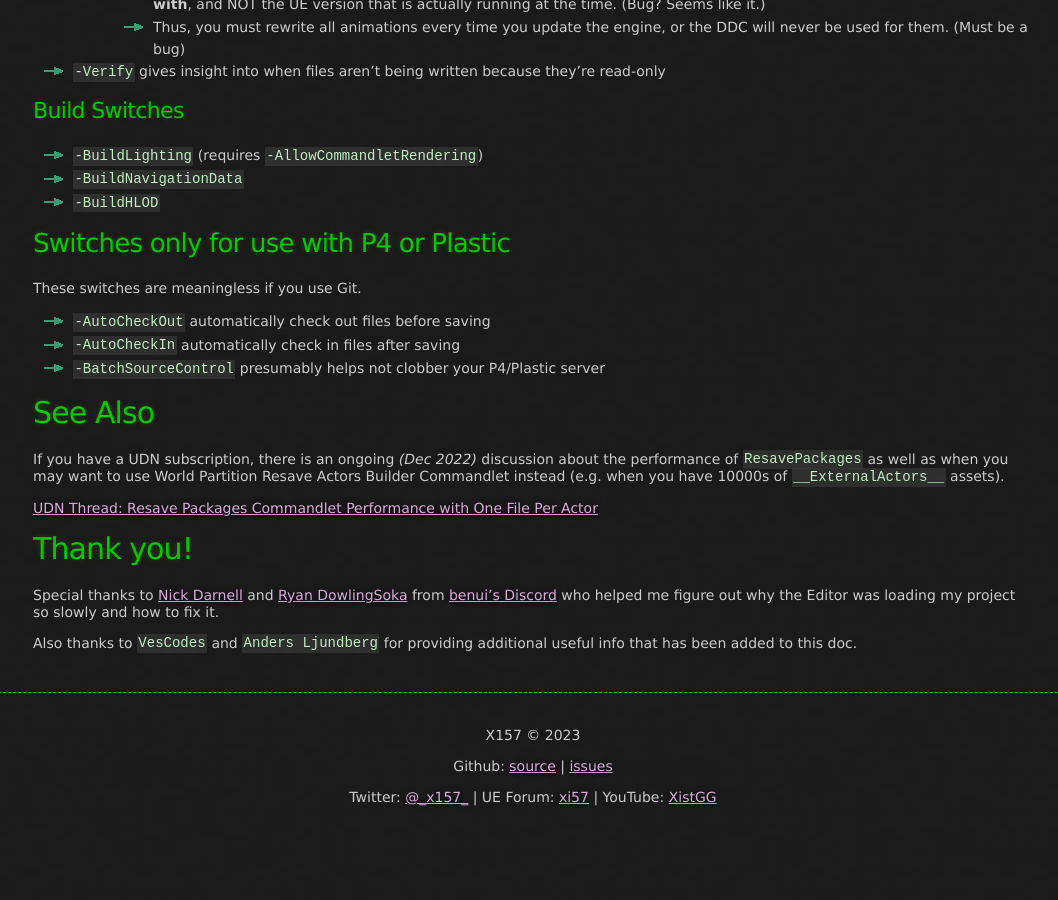
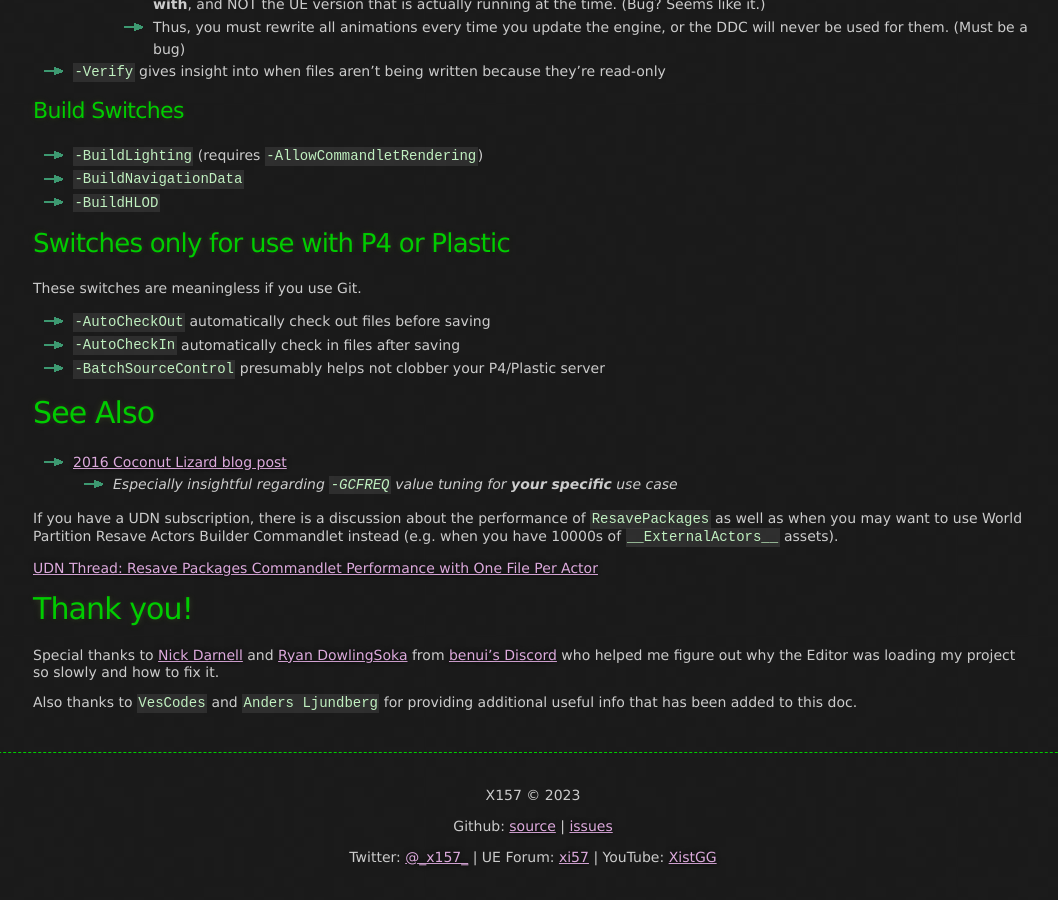
Before and after one commit to x157/x157.github.io, a Jekyll site: the page built from UE5/Engine/Resave-Assets.md, in a window 1280 px wide and 900 px high, scrolled down 2556 px. Shown: the whole window, without its empty margins (107-1165 px from the left). Built offline with Jekyll 4.4.1, drawn with Linux system fonts in a browser that asks for light colours; before the commit the page ends 3396 px from its top, so only the background shows below that.

Commit message:
Add insightful Coconut Lizard blog post

```diff
--- a/UE5/Engine/Resave-Assets.md
+++ b/UE5/Engine/Resave-Assets.md
@@ -182,7 +182,10 @@ These switches are meaningless if you use Git.
 
 # See Also
 
-If you have a UDN subscription, there is an ongoing *(Dec 2022)* discussion about the performance
+- [2016 Coconut Lizard blog post](https://www.coconutlizard.co.uk/blog/the-cook-the-resave-his-garbage-and-her-optimization/)
+  - *Especially insightful regarding `-GCFREQ` value tuning for **your specific** use case*
+
+If you have a UDN subscription, there is a discussion about the performance
 of `ResavePackages` as well as when you may want to use
 World Partition Resave Actors Builder Commandlet instead
 (e.g. when you have 10000s of `__ExternalActors__` assets).
```
